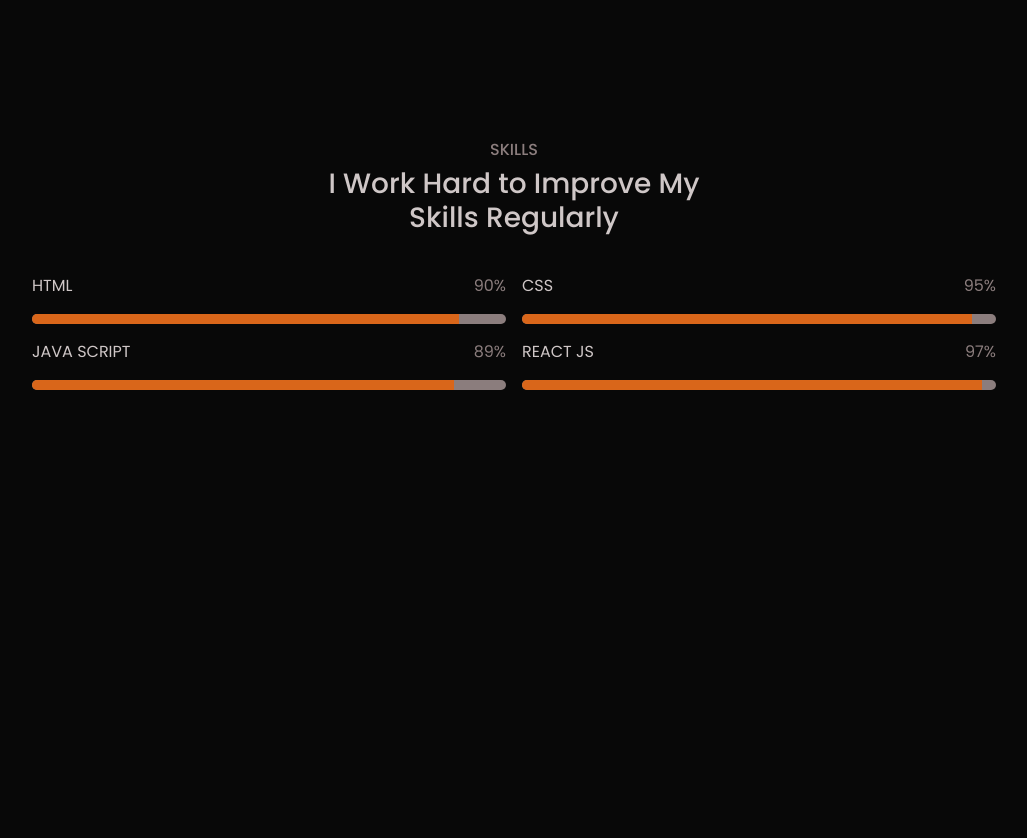
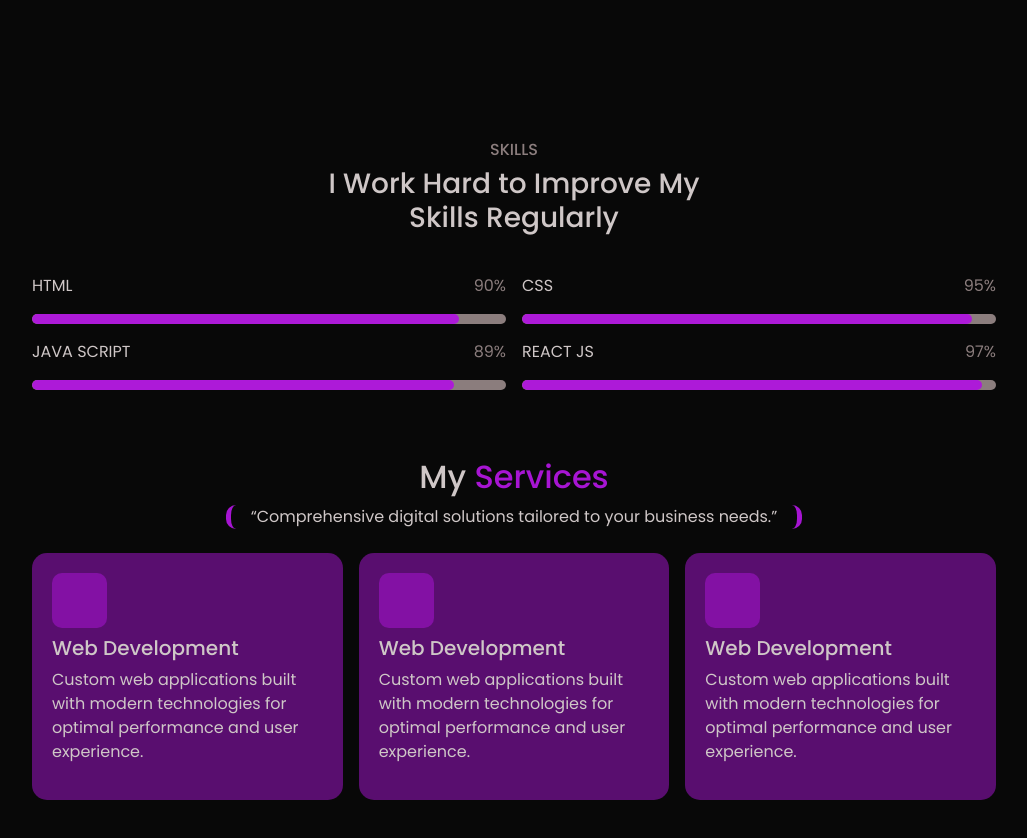
Before and after one commit to suhaib200425-bit/CyberSquare, a React (Vite) app in the folder Portfolio/: page / in a window 1280 px wide. Shown: the part 1480-2318 px from the top of the page, without its empty margins (126-1153 px from the left). Before the commit the page ends 1888 px from the top, so only its background shows below. Built offline with nearby package versions, Linux system fonts and the light colour scheme; a web font is replaced by a local one.

Commit message:
service sections

```diff
--- a/Portfolio/src/App.jsx
+++ b/Portfolio/src/App.jsx
@@ -1,6 +1,7 @@
 
 import About from './sections/About/About'
 import Indro from './sections/Indro'
+import Service from './sections/Service/Service'
 import Skills from './sections/Skills/Skills'
 
 function App() {
@@ -10,6 +11,7 @@
     <Indro />
     <About />
     <Skills />
+    <Service />
     </>
   )
 }
--- /dev/null
+++ b/Portfolio/src/components/ServiceCard/ServiceCard.css
@@ -0,0 +1,13 @@
+.ServiceCard{
+    padding: 20px;
+    border-radius: 15px;
+    min-height: 100px;
+/* background-color: aqua; */
+    background-color: var(--primary-op-color);
+}
+.ServiceCard .icon{
+    width: 55px;
+    height: 55px;
+    border-radius: 10px;
+    background-color: var(--primary-op-color);
+}
--- /dev/null
+++ b/Portfolio/src/components/ServiceCard/ServiceCard.jsx
@@ -0,0 +1,15 @@
+import React from 'react'
+import './ServiceCard.css'
+function ServiceCard() {
+  return (
+    <div className=' col-12 col-md-4 p-2'>
+        <div className="ServiceCard">
+            <div className="icon"></div>
+        <h5 className='mt-2'>Web Development</h5>
+        <p>Custom web applications built with modern technologies for optimal performance and user experience.</p>
+        </div>
+    </div>
+  )
+}
+
+export default ServiceCard
--- a/Portfolio/src/components/SkillGraph/SkillGraph.css
+++ b/Portfolio/src/components/SkillGraph/SkillGraph.css
@@ -20,7 +20,7 @@
 .fullBar .perBar{
     position: absolute;
     top: 0;
-    /* z-index: 10; */
+    border-radius: 10px;
     left: 0;
     height: 100%;
     width: 30%;
--- a/Portfolio/src/index.css
+++ b/Portfolio/src/index.css
@@ -1,7 +1,8 @@
 @import url('https://fonts.googleapis.com/css2?family=BBH+Bartle&family=Poppins:ital,wght@0,100;0,200;0,300;0,400;0,500;0,600;0,700;0,800;0,900;1,100;1,200;1,300;1,400;1,500;1,600;1,700;1,800;1,900&family=Roboto+Slab:wght@100..900&display=swap');
 
 :root {
-  --primary-color: #dd6516f3;
+  --primary-color: #af16ddf3;
+  --primary-op-color:#af16dd7c;
   --secondary-color: #000000;
   --text-color:rgb(207, 199, 199);
   --subtext-color:rgba(179, 161, 161, 0.767);
@@ -15,8 +16,10 @@
   font-family: "Poppins", sans-serif;
   font-weight: 400;
   font-style: normal;
-  min-height: 100vh;
+  width: 100vw;
+  min-height: max-content;
   background: var(--background-color);
+  /* overflow: hidden; */
 }
 a{
   color: white;
--- a/Portfolio/src/sections/Indro.jsx
+++ b/Portfolio/src/sections/Indro.jsx
@@ -1,7 +1,5 @@
 import React from 'react'
 import './Indro.css'
-import NavBar from '../components/NavBar/NavBar'
-import { ProfileImage } from '../assets/assets'
 import InfoCard from '../components/InfoCard/InfoCard'
 function Indro() {
     return (
--- /dev/null
+++ b/Portfolio/src/sections/Service/Service.css
@@ -0,0 +1,24 @@
+.Service{
+    padding: 0px 150px;
+    display: flex;
+    flex-direction: column;
+    align-items: center;
+    color: var(--text-color);
+    min-height: 100vh;
+}
+.Service span{
+    color: var(--primary-color);
+}
+.Service .servicePara{
+    padding: 0px 20px;
+    border-left: 5px solid var(--primary-color);
+    border-right: 5px solid var(--primary-color);
+    border-radius: 10px;
+}
+
+
+@media (max-width: 768px) {
+    .Service {
+        padding: 0 30px;
+    }
+}
--- /dev/null
+++ b/Portfolio/src/sections/Service/Service.jsx
@@ -0,0 +1,21 @@
+import React from 'react'
+import './Service.css'
+import ServiceCard from '../../components/ServiceCard/ServiceCard'
+function Service() {
+  return (
+    <div className='Service'>
+        <h2>My <span>Services</span></h2>
+        <p className='servicePara'>“Comprehensive digital solutions tailored to your business needs.”</p>
+        <div className="row col-12">
+            <ServiceCard />
+            <ServiceCard />
+            <ServiceCard />
+            {/* <ServiceCard />
+            <ServiceCard />
+            <ServiceCard /> */}
+        </div>
+    </div>
+  )
+}
+
+export default Service
--- a/Portfolio/src/sections/Skills/Skills.css
+++ b/Portfolio/src/sections/Skills/Skills.css
@@ -4,6 +4,7 @@
     flex-direction: column;
     align-items: center;
     justify-content: center;
+    margin-bottom: 50px;
 }
 .Skills h6{
     color: var(--subtext-color);
```
